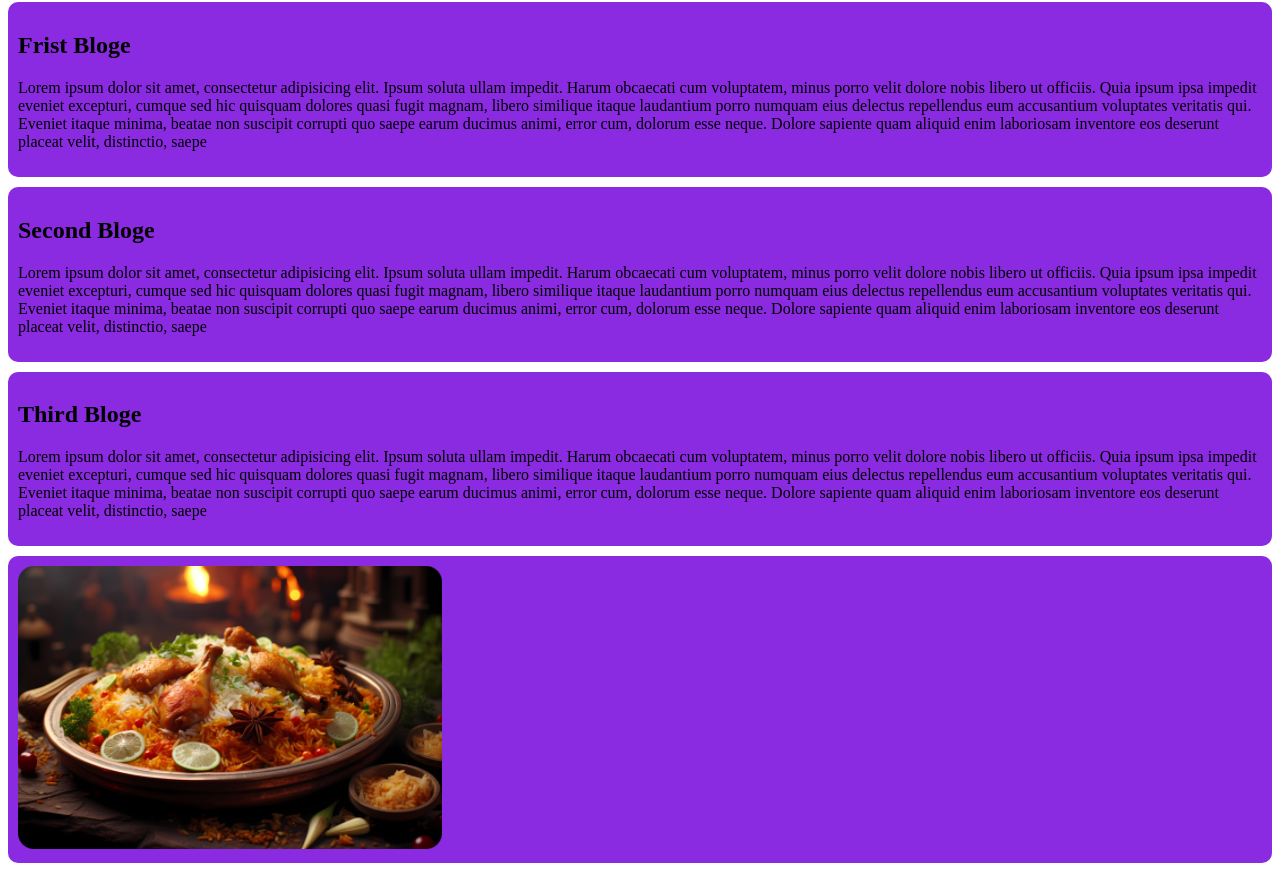
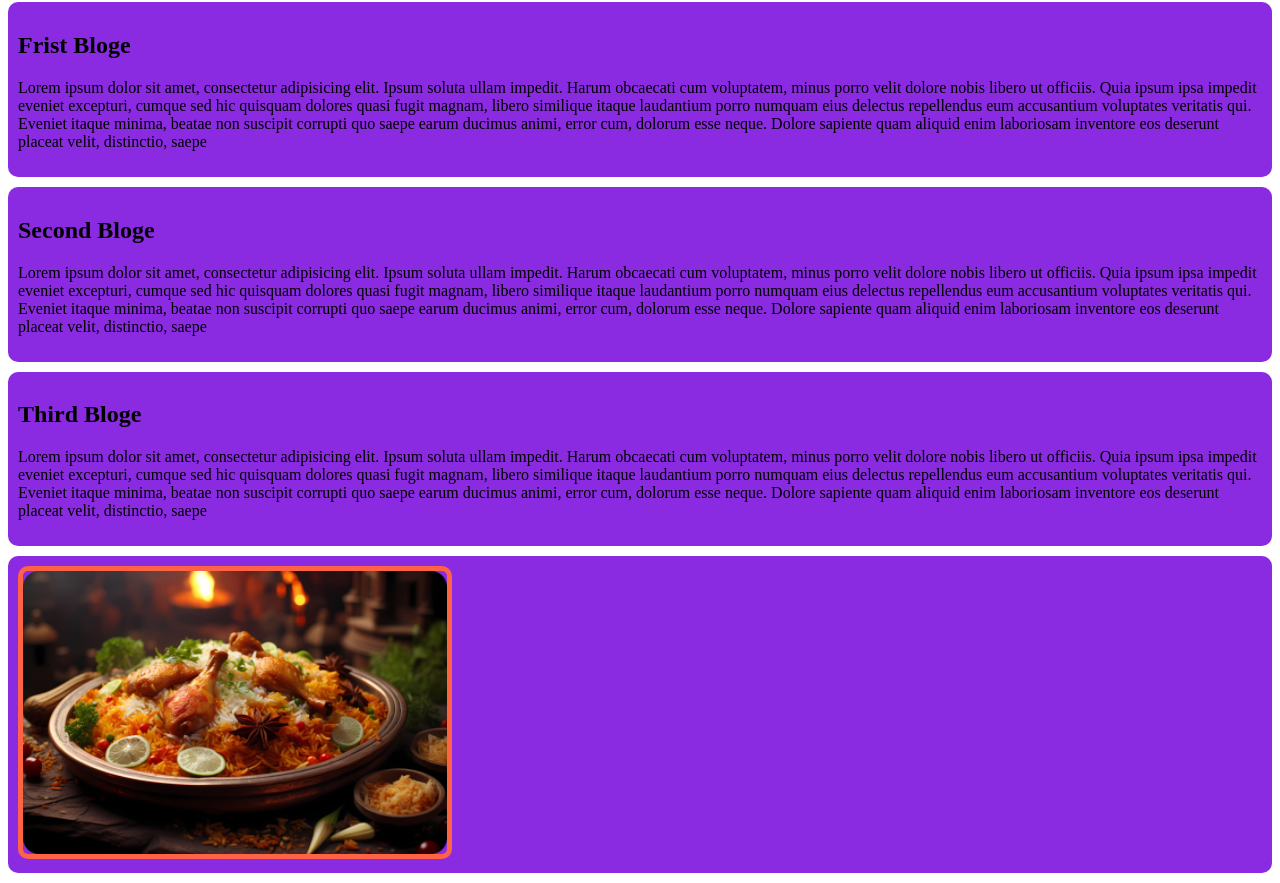
Before and after one commit to anowarhossen5744/my-simple-website-repo, a plain HTML site: page index.html in a window 1280 px wide. Shown: the part 78-961 px from the top of the page. Drawn offline with Linux system fonts and the light colour scheme.

Commit message:
The images add

```diff
--- a/style/style.css
+++ b/style/style.css
@@ -6,3 +6,7 @@ div{
     border-radius: 10px;
     margin-bottom:10px;
 }
+div img{
+    border:5px solid tomato;
+    border-radius:10px;
+}
```
